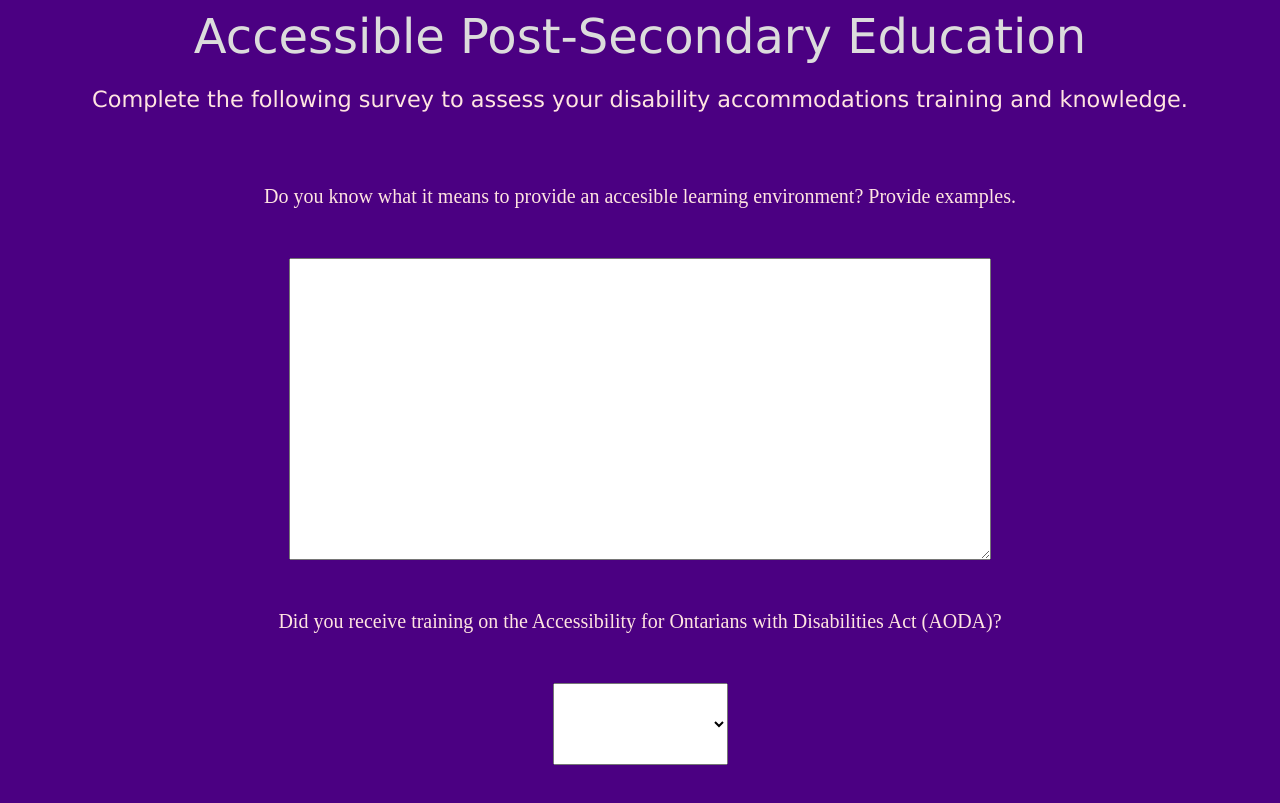
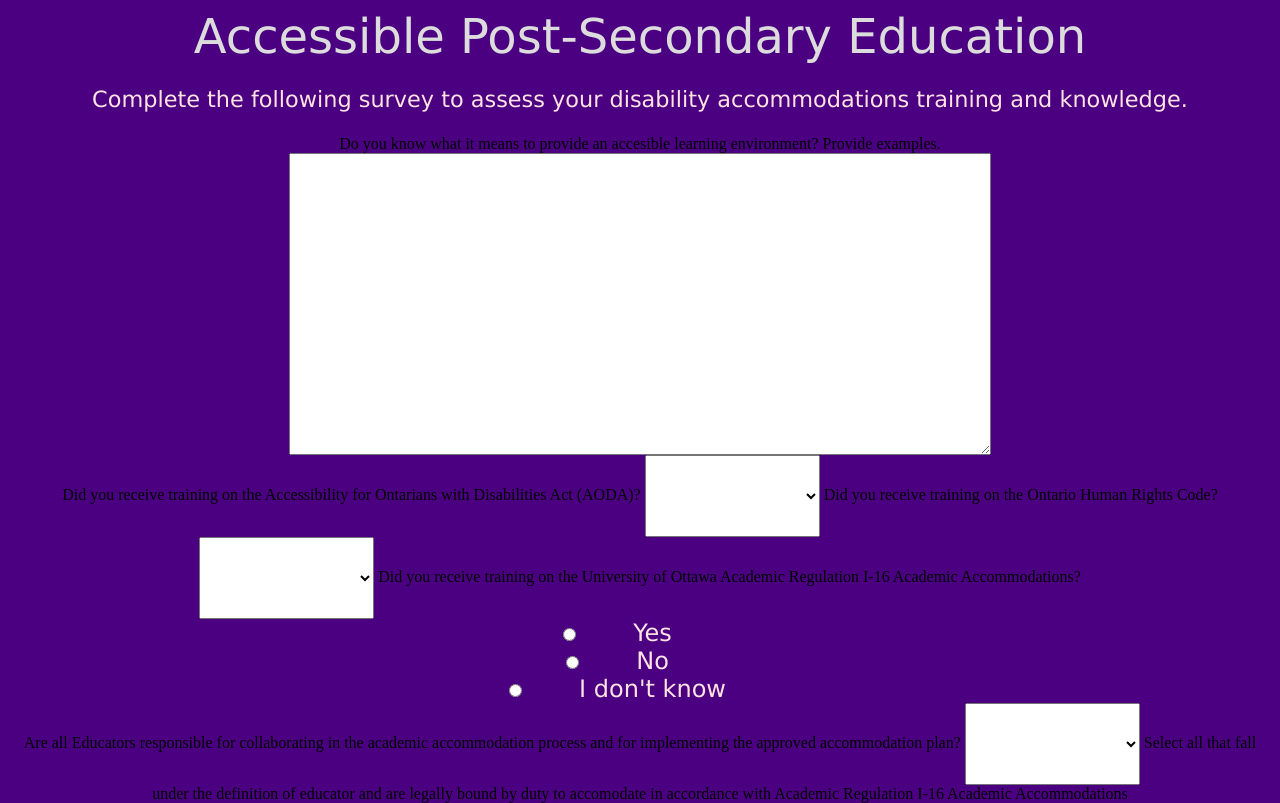
Before and after one commit to lmcde013/lmcde013.github.io, a plain HTML site: page index.html in a window 1280 px wide. Shown: the top 803 px of the page. Drawn offline with Linux system fonts and the light colour scheme.

Commit message:
Update stylesheet.css

```diff
--- a/stylesheet.css
+++ b/stylesheet.css
@@ -50,7 +50,7 @@ label {
 	font-family: verdana;
 }
 
-.questions{
+questions{
 	color: mistyrose;
 	font-size: 125%;
 	display: block;
```
